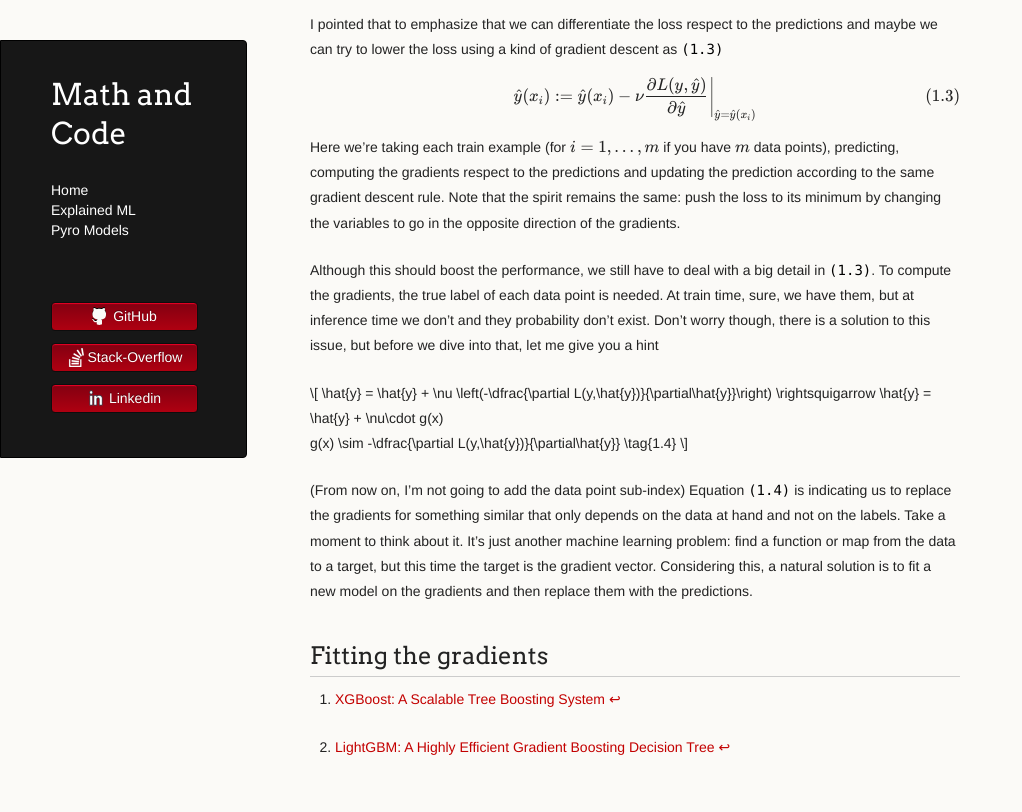
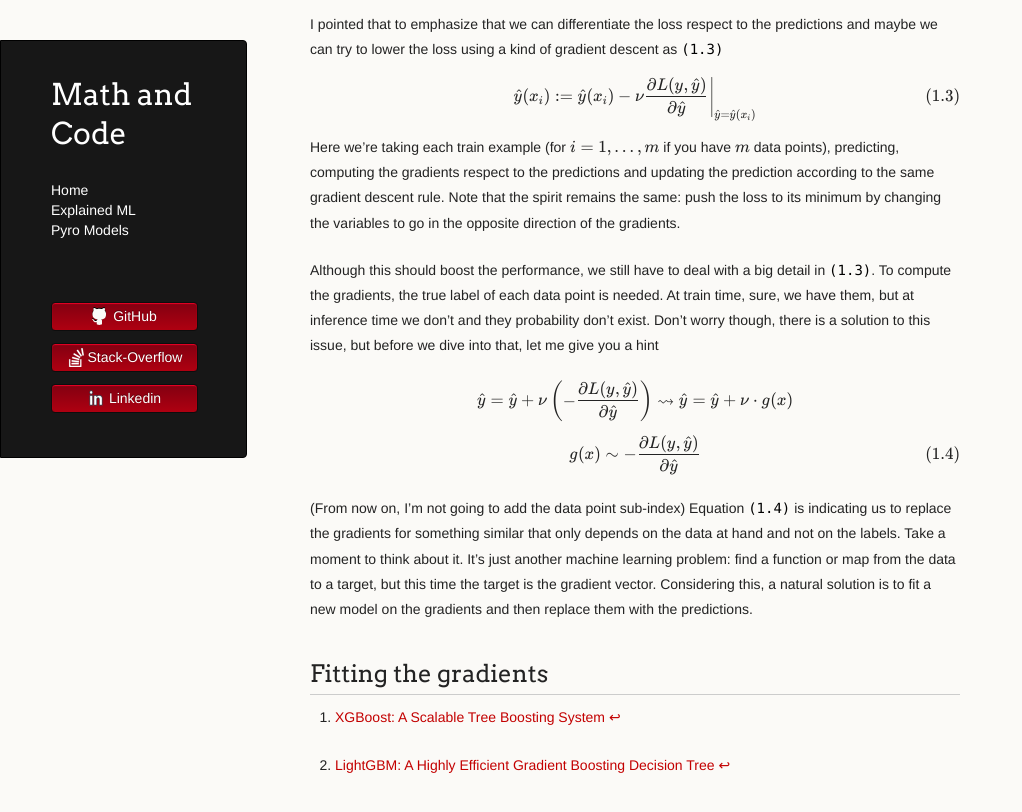
Before and after one commit to LemonPy29/LemonPy29.github.io, a Jekyll site: the page built from explained-ml/gradient-boosting.md, in a window 1280 px wide and 900 px high, scrolled down 2624 px. Shown: the top 812 px of the window, without its empty margins (0-1022 px from the left). Built offline with Jekyll 4.4.1, drawn with Linux system fonts in a browser that asks for light colours; nearby versions of some CDN libraries; the repository's description, which GitHub fills in, is left out.

```diff
--- a/explained-ml/gradient-boosting.md
+++ b/explained-ml/gradient-boosting.md
@@ -100,7 +100,9 @@ Here we're taking each train example (for \\(i=1,\ldots,m\\) if you have \\(m\\)
 Although this should boost the performance, we still have to deal with a big detail in `(1.3)`. To compute the gradients, the true label of each data point is needed. At train time, sure, we have them, but at inference time we don't and they probability don't exist. Don't worry though, there is a solution to this issue, but before we dive into that, let me give you a hint
 
 \\[
-\hat{y} = \hat{y} + \nu \left(-\dfrac{\partial L(y,\hat{y})}{\partial\hat{y}}\right) \rightsquigarrow \hat{y} = \hat{y} + \nu\cdot g(x) \\
+\hat{y} = \hat{y} + \nu \left(-\dfrac{\partial L(y,\hat{y})}{\partial\hat{y}}\right) \rightsquigarrow \hat{y} = \hat{y} + \nu\cdot g(x)
+\\]
+\\[
 g(x) \sim -\dfrac{\partial L(y,\hat{y})}{\partial\hat{y}} \tag{1.4}
 \\]
 
```
